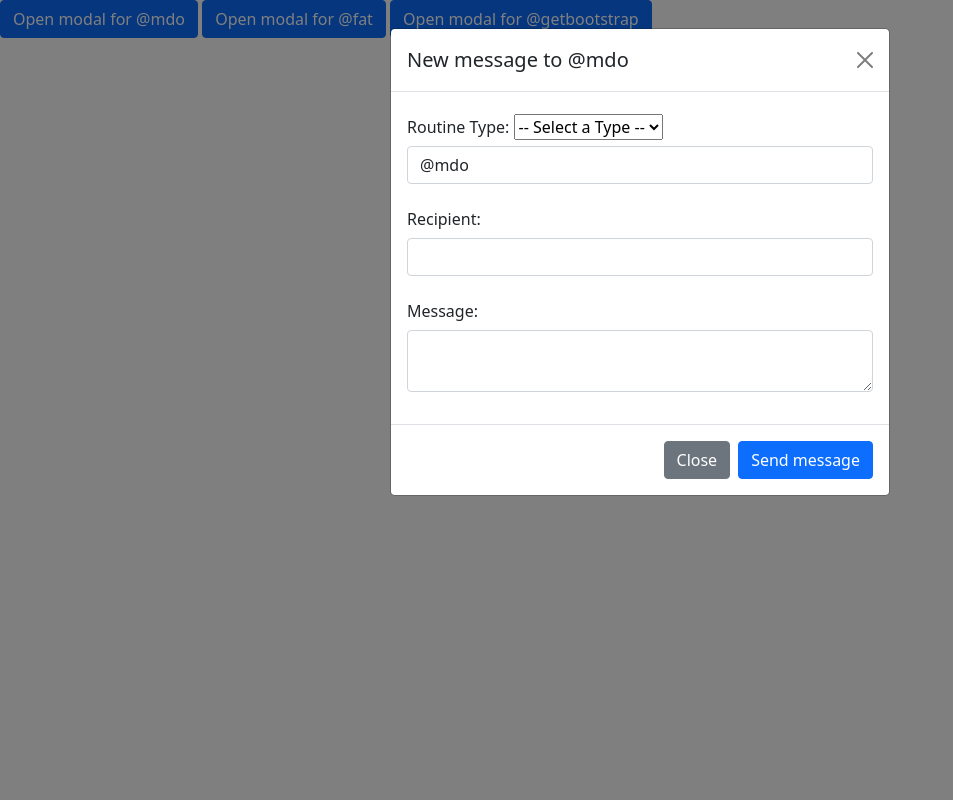
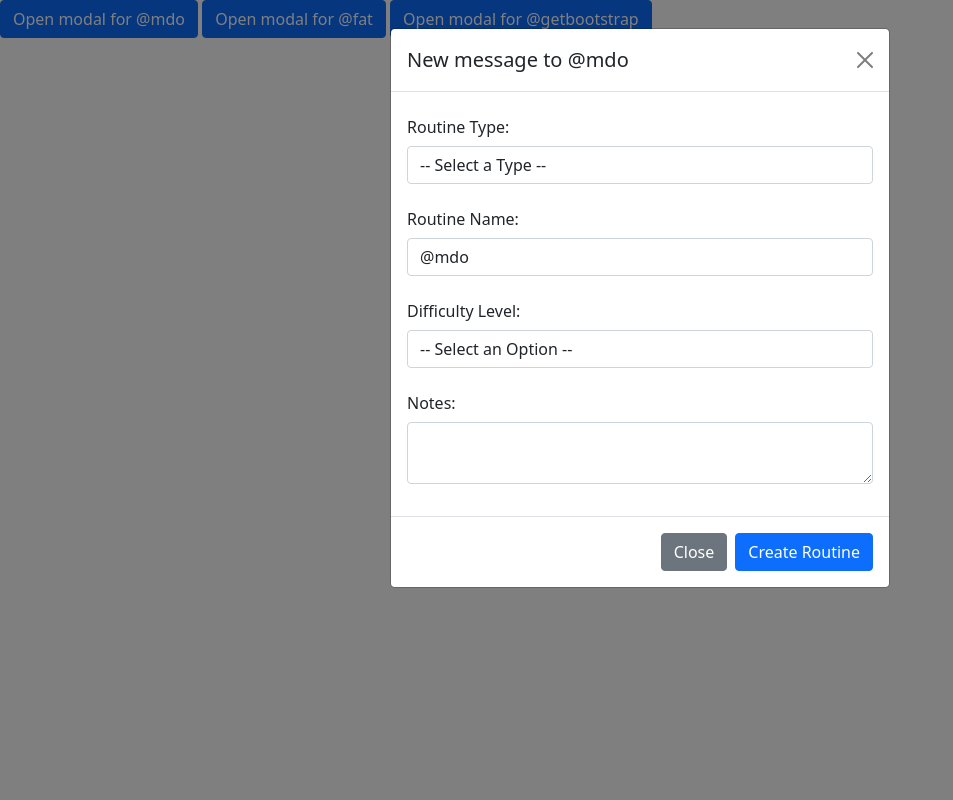
Before and after one commit to florating/skincare-routine-helper, a Flask app: page /test in a window 1280 px wide, after a click on "Open modal for @mdo". Shown: the whole page, without its empty margins (0-953 px from the left). Run offline with Flask 2, Linux system fonts and the light colour scheme; a user stored in the database is signed in; tables that the repository leaves empty hold one stand-in row (values such as "Sample post").

Commit message:
Update routines and their functionality

```diff
--- a/server.py
+++ b/server.py
@@ -289,50 +289,33 @@ def setup_routine():
         {'routine_type': 'am', 'steps[0][category_id]': '1', 'steps[0][product_id]': '64'}
     """
     if request.method == 'POST':
-        data = request.form
-        pprint(data)
-        pprint('jsonify(request.form) is...')
-        pprint(jsonify(data))
-        # TESTING:
-            # {
-            #     'routine_type': 'am',
-            #     'steps[0][category_id]': '1',
-            #     'steps[0][product_id]': '56',
-            #     'steps[1][category_id]': '9',
-            #     'steps[1][product_id]': '558'
-            # }
-            # pprint("Trying json.load now...")
-            # pprint(json.loads(data))
-            # JSON.stringify(form_data) (from routines.js)
-            # {'{"routine_type":"am","steps":[{"category_id":"1","product_id":"56"}]}': ''}
-
         # ImmutableMultiDict([('{"routine_type":"am","steps":["88","559"]}', '')])
             # request.form.to_dict(flat=True) is...
             # {'{"routine_type":"am","steps":["88","559"]}': ''}
 
-        am_or_pm = request.form.get("routine_type")
-        pprint(am_or_pm)
+        am_or_pm = request.form.get("routine_type")  # 'am' or 'pm'
+        # pprint(am_or_pm)
         # routine_id = request.form.get("routine_id")  # TODO: add to routines.js
         form_dict = request.form.to_dict(flat=False)
-        print("request.form.to_dict(flat=False) is...")
-        pprint(form_dict)
-        routine_type = form_dict['routine_type']
+        # print("request.form.to_dict(flat=False) is...")
+        # pprint(form_dict)
+        routine_type = form_dict['routine_type']  # am or pm
         steps = form_dict['steps[]']
-        pprint('Printing routine_type and steps from form_dict now...')
-        pprint(routine_type)
-        pprint(steps)
+        # pprint('Printing routine_type and steps from form_dict now...')
+        # pprint(routine_type)
+        # pprint(steps)
         # if not routine_id:
-        routineObj = model.Routine(user=current_user, am_or_pm=am_or_pm)
-        print(routineObj)
+        routine_obj = model.Routine(user=current_user, am_or_pm=am_or_pm)
+        print(routine_obj)
         # else:
-        #     routineObj = crud.get_obj_by_id('Routine', routine_id)
+        #     routine_obj = crud.get_obj_by_id('Routine', routine_id)
         step_list = []
         for prod_id in steps:
-            stepObj = model.Step(product_id=prod_id)
-            step_list.append(stepObj)
-            print(stepObj)
-        routineObj.steps = step_list
-        print(routineObj)
+            step_obj = model.Step(product_id=prod_id)
+            step_list.append(step_obj)
+            print(step_obj)
+        routine_obj.steps = step_list
+        print(routine_obj)
         # NOTE: final version!
             # form_data from routines.js = {
             #   'routine_type': 'am',
@@ -346,14 +329,17 @@ def setup_routine():
                 # routine_type = form_dict['routine_type'] --> ['am']
                 # steps = form_dict['steps[]'] --> ['559', '88']
         print('We went to /routine with a POST request successfully!')
-        db.session.add(routineObj)
+        db.session.add(routine_obj)
         db.session.commit()
-        print(f'This routine ({routineObj.routine_id}) has been added to the database.')
-        pprint(routineObj.serialize)
-        pprint(routineObj.serialize_current_steps)
-        pprint(routineObj.serialize_current_steps_verbose)
+        print(f'This routine ({routine_obj.routine_id}) has been added to the database.')
+        pprint(routine_obj.serialize)
+        pprint(routine_obj.serialize_current_steps)
+        pprint(routine_obj.serialize_current_steps_verbose)
         return 'Success!'
-    return render_template('routine_blank.html')
+    # TODO: retrieve and send the user's active AM and PM routines
+    am_routine = crud.get_obj_by_id('Routine', current_user.am_routine_id)
+    pm_routine = crud.get_obj_by_id('Routine', current_user.pm_routine_id)
+    return render_template('routine_blank.html', am_routine=am_routine, pm_routine=pm_routine)
 
 
 @app.route('/add/routine', methods=['POST'])
@@ -368,9 +354,9 @@ def add_routine():
     return routine_obj.routine_id
 
 
-@app.route('/routine_blank')
-def setup_routine_blank():
-    return render_template('routine_blank.html')
+@app.route('/test/semantic')
+def test_semantic():
+    return render_template('base_semantic.html')
 
 
 @app.route('/test')
@@ -380,10 +366,13 @@ def test_react():
     test_3 = current_user.serialize_active_routines
     print('\n\n\n test_obj')
     print(test_obj)
-    print('\n\n\n test_2')
+    print('\n\n\n current_user.serialize_routines')
     print(test_2)
-    print('\n\n\n test_3')
+    print('\n\n\n current_user.serialize_active_routines')
     print(test_3)
+    print('\n\n\n')
+
+    print(current_user.primary_concern)
     return render_template('modal_routine.html')
 
 
--- a/static/css/draggable.css
+++ b/static/css/draggable.css
@@ -5,8 +5,12 @@ ul {
     margin-bottom: 10px;
 }
 
-li {
+div#root li {
     margin: 5px;
     padding: 5px;
     width: 300px;
 }
+
+.ui-state-highlight {
+    border-radius: 8px;
+}
--- a/static/js/routines.js
+++ b/static/js/routines.js
@@ -16,7 +16,7 @@ const INTERMEDIATE_ROUTINE = {
 }
 
 const AM_STEP = {
-  12: "Sun Protection",
+  12: "Sunscreen",
 }
 
 
--- a/templates/modal_routine.html
+++ b/templates/modal_routine.html
@@ -49,26 +49,34 @@
           <form>
             <div class="mb-3">
               <label for="routine-type" class="col-form-label">Routine Type:</label>
-              <select>
+              <select class="form-control" id="routine-type">
                 <option val="">-- Select a Type --</option>
                 <option val="am">AM</option>
                 <option val="pm">PM</option>
               </select>
-              <input type="text" class="form-control" id="routine-type">
             </div>
             <div class="mb-3">
-              <label for="recipient-name" class="col-form-label">Recipient:</label>
-              <input type="text" class="form-control" id="recipient-name">
+              <label for="routine-name" class="col-form-label">Routine Name:</label>
+              <input type="text" class="form-control" placeholder="My AM Routine" id="routine-name">
             </div>
             <div class="mb-3">
-              <label for="message-text" class="col-form-label">Message:</label>
-              <textarea class="form-control" id="message-text"></textarea>
+              <label for="routine-difficulty-lv" class="col-form-label">Difficulty Level:</label>
+              <select class="form-control" id="routine-difficulty-lv">
+                <option val="">-- Select an Option --</option>
+                <option val="1">Beginner</option>
+                <option val="2">Intermediate</option>
+                <option val="3">Advanced</option>
+              </select>
             </div>
+            <div class="mb-3">
+                <label for="routine-notes" class="col-form-label">Notes:</label>
+                <textarea class="form-control" id="routine-notes"></textarea>
+              </div>
           </form>
         </div>
         <div class="modal-footer">
           <button type="button" class="btn btn-secondary" data-bs-dismiss="modal">Close</button>
-          <button type="button" class="btn btn-primary">Send message</button>
+          <button type="button" class="btn btn-primary">Create Routine</button>
         </div>
       </div>
     </div>
--- a/templates/product_details.html
+++ b/templates/product_details.html
@@ -17,8 +17,9 @@
   <div class="col-3" id="product_info">
     <h3>Product Info</h3>
     <ul>
-      {# <li>Product Type: product.product_type = {{ product.product_type }}</li> #}
       <li>Product Type{# using category_id, so product.category.category_name --> #}: {{ product.category.category_name }}</li>
+      <li>Buy this product <a href="{{ product.product_url }}">here</a>!</li>
+      <li>{{ product.product_url }}</li>
     </ul>
     <!-- General info goes here! -->
   </div>
--- a/templates/routine_blank.html
+++ b/templates/routine_blank.html
@@ -13,6 +13,8 @@
 
 
 {% block body %}
+{% if am_routine %}
+{% endif %}
 <div class="row">
   <div class="am-routine routine col-lg-4">
     <form id="form-am-routine" action="#" method="POST">
@@ -28,6 +30,8 @@
     </form>
 
   </div>
+  {% if pm_routine %}
+  {% endif %}
   <div class="pm-routine routine col-lg-4 offset-lg-1">
     <form id="form-pm-routine" action="#" method="POST">
 
```
